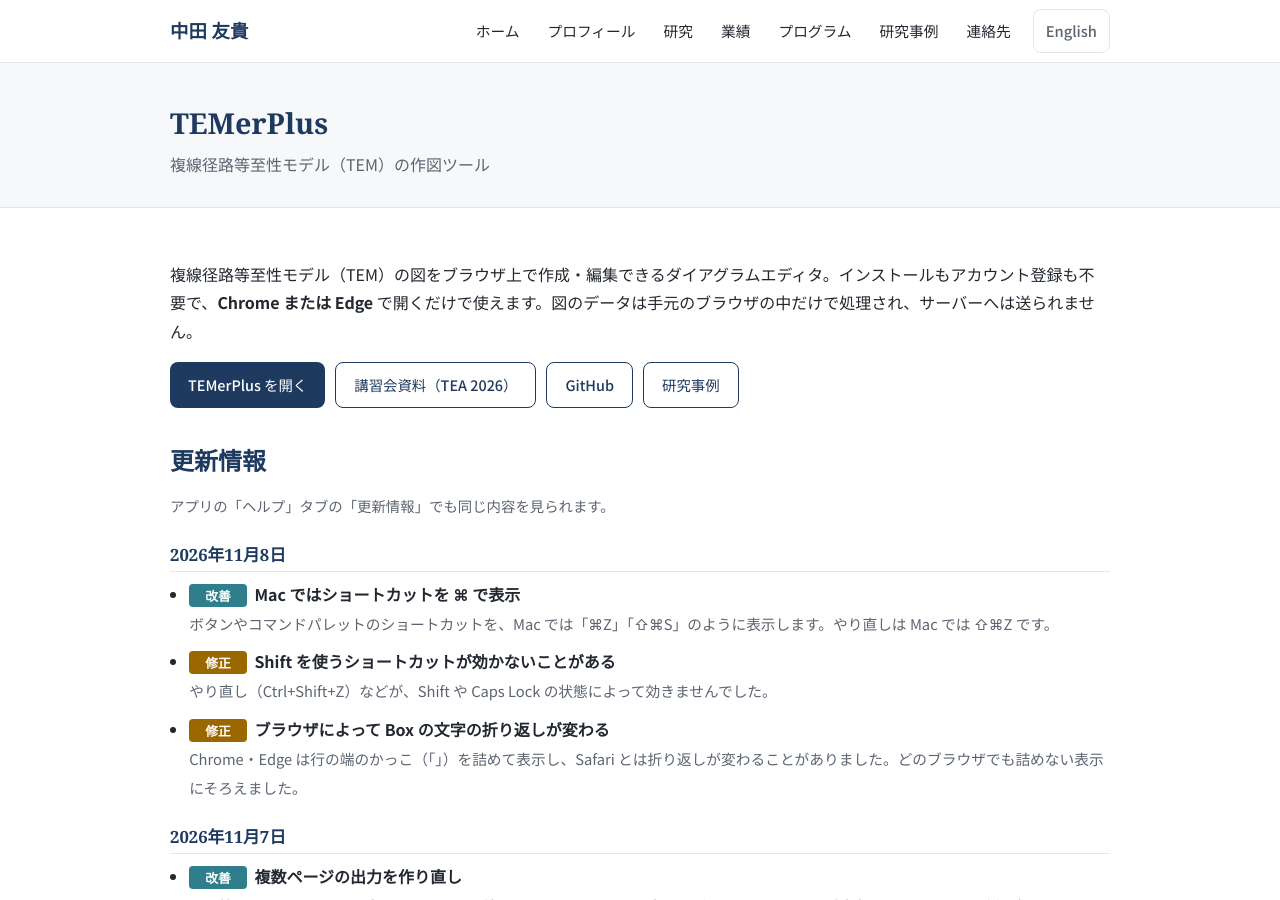
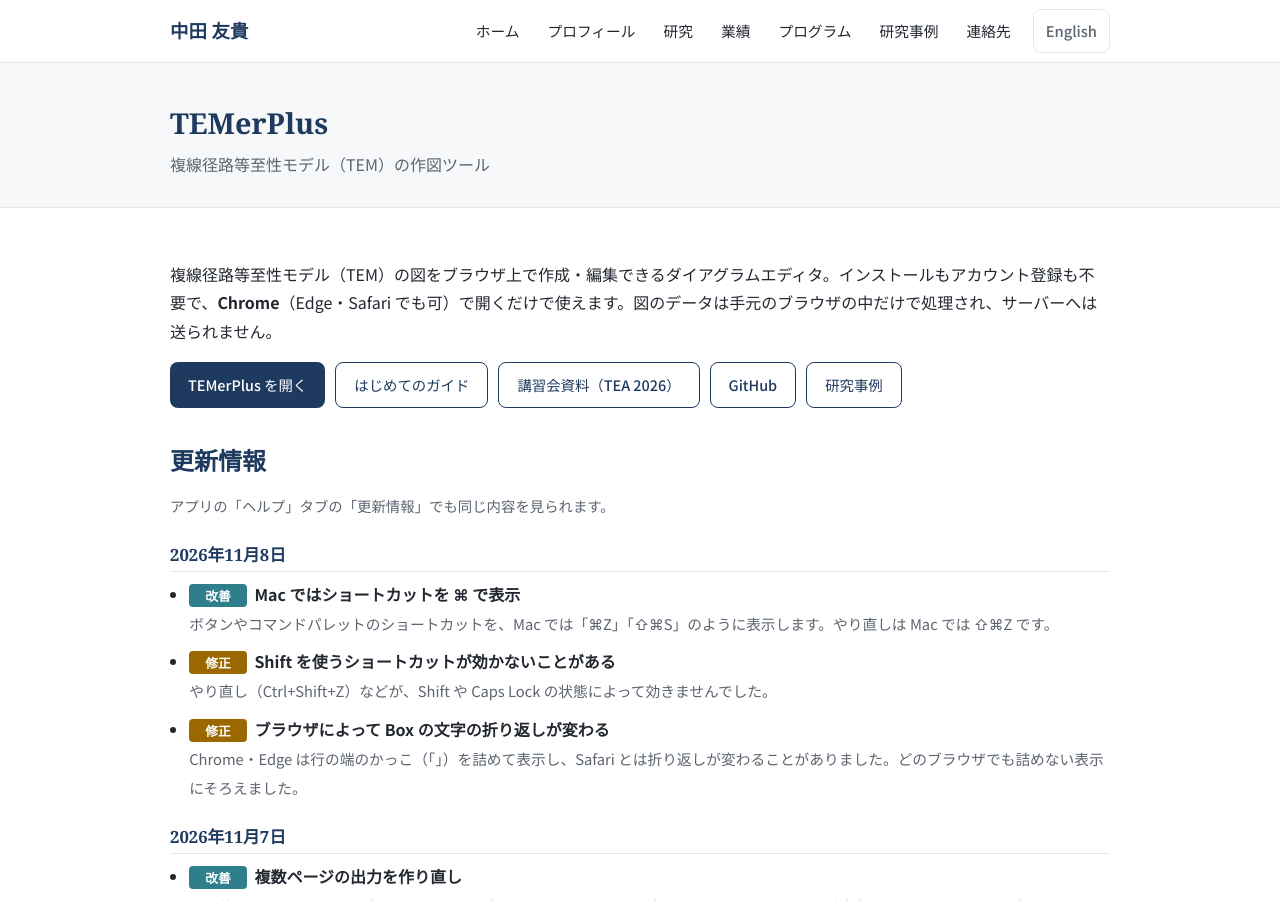
Before and after one commit to YukiInoueNakata/YukiInoueNakata.github.io, a Jekyll site: the page built from programs/temer-plus.html, in a window 1280 px wide and 900 px high. Built offline with Jekyll 4.4.1, drawn with Linux system fonts in a browser that asks for light colours.

Commit message:
TEMer: はじめてのガイド（日英）へのボタンを足し、ブラウザの記述を直す
Co-Authored-By: Claude Opus 5.5 <noreply@anthropic.com>
Claude-Session: https://claude.ai/code/session_018wwFh6iiqrmMYar2X1JhYd

```diff
--- a/_data/programs.yml
+++ b/_data/programs.yml
@@ -17,6 +17,9 @@
   tags: ["TypeScript", "TEM", "質的研究"]
   app_url: "https://yukiinouenakata.github.io/temerplus/"
   tutorial_url: "/tea2026/"
+  # はじめてのガイド（画像つき・日英）。詳細ページの「はじめてのガイド」ボタンが使う（2026-11-08）
+  guide_url: "https://github.com/YukiInoueNakata/temerplus/blob/master/docs/getting-started.ja.md"
+  guide_url_en: "https://github.com/YukiInoueNakata/temerplus/blob/master/docs/getting-started.en.md"
   repo_url: "https://github.com/YukiInoueNakata/temerplus"
   # 研究事例フォーム（ツールごと）。setup スクリプト docs/bibliography_form_setup.gs で生成する
   form_url: ""
--- a/en/programs/temer-plus.html
+++ b/en/programs/temer-plus.html
@@ -12,10 +12,11 @@ permalink: /en/programs/temer-plus/
 {%- endcomment -%}
 {% assign prog = site.data.programs | where: "id", "temer-plus" | first %}
 
-<p>{{ prog.summary.en }} No installation or account is needed: just open it in <strong>Chrome or Edge</strong>. Your diagrams are processed only in your own browser and are never sent to a server. The app's interface is currently in Japanese.</p>
+<p>{{ prog.summary.en }} No installation or account is needed: just open it in <strong>Chrome</strong> (Edge and Safari also work). Your diagrams are processed only in your own browser and are never sent to a server. The app's interface is currently in Japanese.</p>
 
 <div class="btn-row">
   <a class="btn" href="{{ prog.app_url }}" target="_blank" rel="noopener">Open TEMerPlus</a>
+  <a class="btn ghost" href="{{ prog.guide_url_en }}" target="_blank" rel="noopener">Getting started</a>
   <a class="btn ghost" href="{{ prog.repo_url }}" target="_blank" rel="noopener">GitHub</a>
   <a class="btn ghost" href="{{ '/en/bibliography/' | relative_url }}?software={{ prog.id }}">Studies using TEMerPlus</a>
 </div>
--- a/programs/temer-plus.html
+++ b/programs/temer-plus.html
@@ -12,10 +12,11 @@ permalink: /programs/temer-plus/
 {%- endcomment -%}
 {% assign prog = site.data.programs | where: "id", "temer-plus" | first %}
 
-<p>{{ prog.summary.ja }}インストールもアカウント登録も不要で、<strong>Chrome または Edge</strong> で開くだけで使えます。図のデータは手元のブラウザの中だけで処理され、サーバーへは送られません。</p>
+<p>{{ prog.summary.ja }}インストールもアカウント登録も不要で、<strong>Chrome</strong>（Edge・Safari でも可）で開くだけで使えます。図のデータは手元のブラウザの中だけで処理され、サーバーへは送られません。</p>
 
 <div class="btn-row">
   <a class="btn" href="{{ prog.app_url }}" target="_blank" rel="noopener">TEMerPlus を開く</a>
+  <a class="btn ghost" href="{{ prog.guide_url }}" target="_blank" rel="noopener">はじめてのガイド</a>
   <a class="btn ghost" href="{{ prog.tutorial_url | relative_url }}">講習会資料（TEA 2026）</a>
   <a class="btn ghost" href="{{ prog.repo_url }}" target="_blank" rel="noopener">GitHub</a>
   <a class="btn ghost" href="{{ '/bibliography/' | relative_url }}?software={{ prog.id }}">研究事例</a>
```
